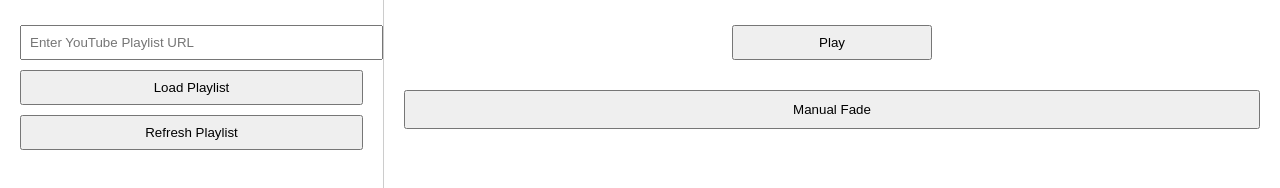
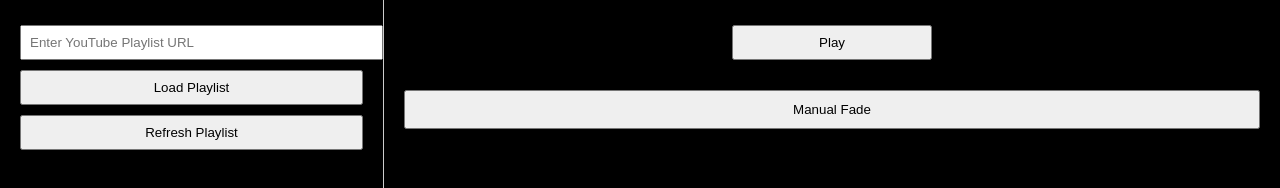
Before and after one commit to theun4given1/YTgapless, a plain HTML site: page index.html in a window 1280 px wide. Shown: the top 188 px of the page. Drawn offline with Linux system fonts and the light colour scheme.

Commit message:
Update index.html

```diff
--- a/index.html
+++ b/index.html
@@ -7,6 +7,8 @@
   <style>
     body {
       font-family: Arial, sans-serif;
+      background-color: black;
+      color: white;
       display: flex;
       margin: 0;
       padding: 0;
```
